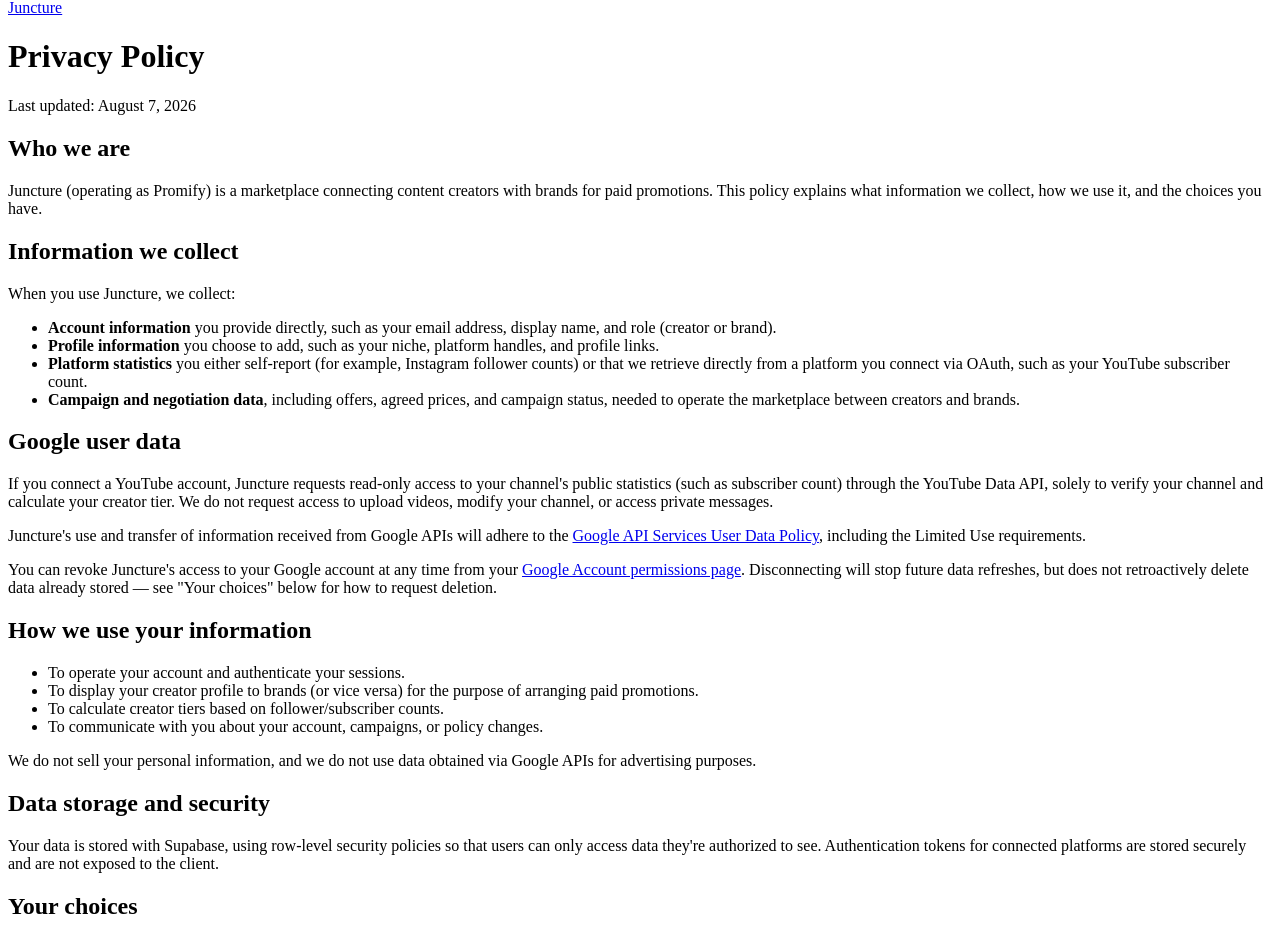
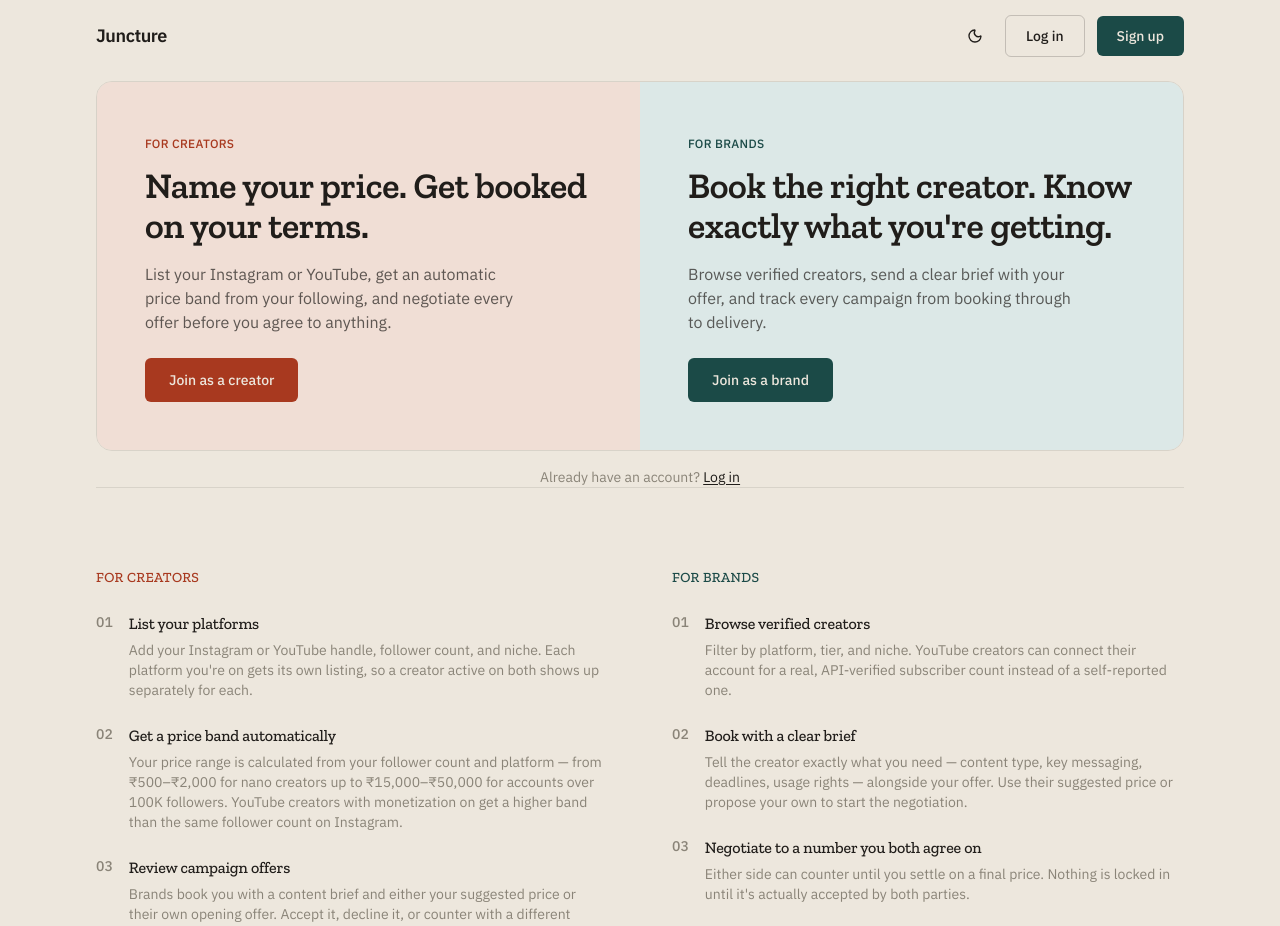
Before and after one commit to rishuyadav87/promify, a Next.js app: page / in a window 1280 px wide. Shown: the part 9-935 px from the top of the page. Built offline with nearby package versions, Linux system fonts and the light colour scheme; no server answers.

Commit message:
fix: restore root layout.tsx, which had been accidentally overwritten with the privacy page content

```diff
--- a/src/app/layout.tsx
+++ b/src/app/layout.tsx
@@ -1,202 +1,67 @@
-import Link from "next/link";
-import type { Metadata } from "next";
+import type { Metadata, Viewport } from "next";
+import { Zilla_Slab, IBM_Plex_Sans, IBM_Plex_Mono } from "next/font/google";
+import "./globals.css";
+import { ThemeProvider } from "@/components/ThemeProvider";
+import { AuthSyncListener } from "@/components/AuthSyncListener";
+
+// Three type roles, replacing the previous system-default font stack:
+// - Display (Zilla Slab): headlines only. A true slab serif ties back to
+//   the "brick" side of the Two Sides palette — stamped, pressed letterforms
+//   rather than the geometric sans nearly every SaaS/AI-generated site
+//   reaches for by default.
+// - Body (IBM Plex Sans): everything else. Sturdy, readable, and distinct
+//   from the ubiquitous Inter.
+// - Mono (IBM Plex Mono): prices and other numeric/data values specifically
+//   — gives money figures a ledger feel appropriate to a marketplace,
+//   applied selectively rather than as a global body font.
+const displayFont = Zilla_Slab({
+  subsets: ["latin"],
+  weight: ["500", "600", "700"],
+  variable: "--font-display",
+  display: "swap",
+});
+
+const bodyFont = IBM_Plex_Sans({
+  subsets: ["latin"],
+  weight: ["400", "500", "600"],
+  variable: "--font-body",
+  display: "swap",
+});
+
+const monoFont = IBM_Plex_Mono({
+  subsets: ["latin"],
+  weight: ["400", "500"],
+  variable: "--font-mono",
+  display: "swap",
+});
 
 export const metadata: Metadata = {
-  title: "Privacy Policy | Juncture",
-  description: "How Juncture (Promify) collects, uses, and protects your data.",
+  title: "Juncture",
+  description: "Connecting content creators with brands for paid promotions.",
 };
 
-// Update this whenever the policy content changes — Google's verification
-// reviewers check that this date is current and matches what's described.
-const LAST_UPDATED = "August 7, 2026";
+export const viewport: Viewport = {
+  width: "device-width",
+  initialScale: 1,
+};
 
-// TODO: replace with your real contact email before submitting for
-// Google verification — a working contact method is required.
-const CONTACT_EMAIL = "support@promify-2w87.vercel.app";
-
-export default function PrivacyPolicyPage() {
-  return (
-    <>
-      <nav className="mx-auto flex max-w-3xl items-center justify-between px-4 py-6 sm:px-6 lg:px-8">
-        <Link
-          href="/"
-          className="text-lg font-semibold tracking-tight text-ink"
-        >
-          Juncture
-        </Link>
-      </nav>
-
-      <main className="mx-auto max-w-3xl px-4 pb-24 sm:px-6 lg:px-8">
-        <h1 className="text-3xl font-semibold tracking-tight text-ink sm:text-4xl">
-          Privacy Policy
-        </h1>
-        <p className="mt-2 text-sm text-warmgray">
-          Last updated: {LAST_UPDATED}
-        </p>
-
-        <div className="mt-10 flex flex-col gap-10 text-ink">
-          <Section title="Who we are">
-            <p>
-              Juncture (operating as Promify) is a marketplace connecting content
-              creators with brands for paid promotions. This policy explains
-              what information we collect, how we use it, and the choices
-              you have.
-            </p>
-          </Section>
-
-          <Section title="Information we collect">
-            <p>When you use Juncture, we collect:</p>
-            <ul className="mt-3 list-disc space-y-2 pl-5">
-              <li>
-                <strong>Account information</strong> you provide directly,
-                such as your email address, display name, and role (creator
-                or brand).
-              </li>
-              <li>
-                <strong>Profile information</strong> you choose to add, such
-                as your niche, platform handles, and profile links.
-              </li>
-              <li>
-                <strong>Platform statistics</strong> you either self-report
-                (for example, Instagram follower counts) or that we retrieve
-                directly from a platform you connect via OAuth, such as your
-                YouTube subscriber count.
-              </li>
-              <li>
-                <strong>Campaign and negotiation data</strong>, including
-                offers, agreed prices, and campaign status, needed to operate
-                the marketplace between creators and brands.
-              </li>
-            </ul>
-          </Section>
-
-          <Section title="Google user data">
-            <p>
-              If you connect a YouTube account, Juncture requests read-only
-              access to your channel&apos;s public statistics (such as
-              subscriber count) through the YouTube Data API, solely to
-              verify your channel and calculate your creator tier. We do not
-              request access to upload videos, modify your channel, or
-              access private messages.
-            </p>
-            <p className="mt-3">
-              Juncture&apos;s use and transfer of information received from
-              Google APIs will adhere to the{" "}
-              <a
-                href="https://developers.google.com/terms/api-services-user-data-policy"
-                target="_blank"
-                rel="noreferrer noopener"
-                className="text-teal underline underline-offset-2 hover:text-teal-hover"
-              >
-                Google API Services User Data Policy
-              </a>
-              , including the Limited Use requirements.
-            </p>
-            <p className="mt-3">
-              You can revoke Juncture&apos;s access to your Google account at any
-              time from your{" "}
-              <a
-                href="https://myaccount.google.com/permissions"
-                target="_blank"
-                rel="noreferrer noopener"
-                className="text-teal underline underline-offset-2 hover:text-teal-hover"
-              >
-                Google Account permissions page
-              </a>
-              . Disconnecting will stop future data refreshes, but does not
-              retroactively delete data already stored — see &quot;Your
-              choices&quot; below for how to request deletion.
-            </p>
-          </Section>
-
-          <Section title="How we use your information">
-            <ul className="list-disc space-y-2 pl-5">
-              <li>To operate your account and authenticate your sessions.</li>
-              <li>
-                To display your creator profile to brands (or vice versa)
-                for the purpose of arranging paid promotions.
-              </li>
-              <li>
-                To calculate creator tiers based on follower/subscriber
-                counts.
-              </li>
-              <li>
-                To communicate with you about your account, campaigns, or
-                policy changes.
-              </li>
-            </ul>
-            <p className="mt-3">
-              We do not sell your personal information, and we do not use
-              data obtained via Google APIs for advertising purposes.
-            </p>
-          </Section>
-
-          <Section title="Data storage and security">
-            <p>
-              Your data is stored with Supabase, using row-level security
-              policies so that users can only access data they&apos;re
-              authorized to see. Authentication tokens for connected
-              platforms are stored securely and are not exposed to the
-              client.
-            </p>
-          </Section>
-
-          <Section title="Your choices">
-            <p>
-              You can update or remove your profile information, disconnect
-              a connected platform account, or request deletion of your
-              account and associated data at any time by contacting us at{" "}
-              <a
-                href={`mailto:${CONTACT_EMAIL}`}
-                className="text-teal underline underline-offset-2 hover:text-teal-hover"
-              >
-                {CONTACT_EMAIL}
-              </a>
-              .
-            </p>
-          </Section>
-
-          <Section title="Changes to this policy">
-            <p>
-              We may update this policy from time to time. Material changes
-              will be reflected by updating the &quot;Last updated&quot;
-              date above.
-            </p>
-          </Section>
-
-          <Section title="Contact">
-            <p>
-              Questions about this policy or your data can be sent to{" "}
-              <a
-                href={`mailto:${CONTACT_EMAIL}`}
-                className="text-teal underline underline-offset-2 hover:text-teal-hover"
-              >
-                {CONTACT_EMAIL}
-              </a>
-              .
-            </p>
-          </Section>
-        </div>
-      </main>
-    </>
-  );
-}
-
-function Section({
-  title,
+export default function RootLayout({
   children,
 }: {
-  title: string;
   children: React.ReactNode;
 }) {
   return (
-    <section>
-      <h2 className="text-lg font-semibold tracking-tight text-ink">
-        {title}
-      </h2>
-      <div className="mt-3 text-sm leading-relaxed text-warmgray [&_strong]:text-ink">
-        {children}
-      </div>
-    </section>
+    <html
+      lang="en"
+      suppressHydrationWarning
+      className={`${displayFont.variable} ${bodyFont.variable} ${monoFont.variable}`}
+    >
+      <body className="min-h-screen font-sans antialiased">
+        <ThemeProvider>
+          <AuthSyncListener />
+          {children}
+        </ThemeProvider>
+      </body>
+    </html>
   );
 }
```
